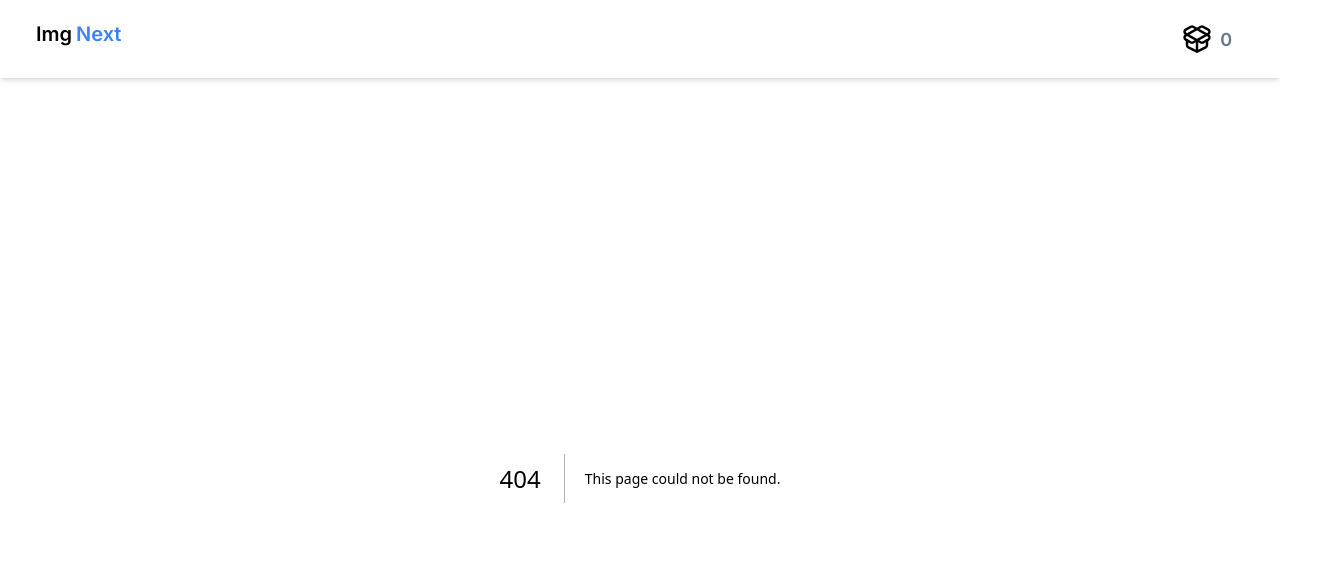
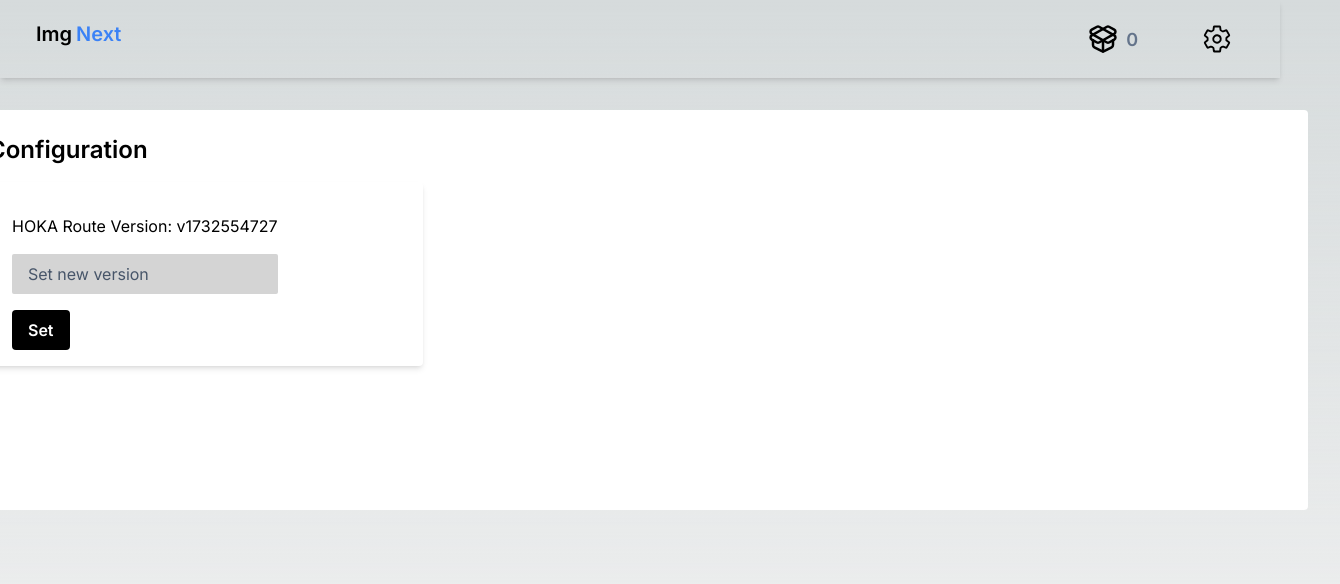
Before and after one commit to sawmeraw/imgnext, a Next.js app: page /config in a window 1280 px wide. Before the commit this address had no page. Shown: the top 584 px of the page, 1340 px wide, since content can reach past the window. Built offline with nearby package versions, Linux system fonts and the light colour scheme.

Commit message:
version update in config added

```diff
--- a/data/hokaVersion.json
+++ b/data/hokaVersion.json
@@ -1,3 +1,3 @@
 {
-    "version": "v1732554727"
+  "version": "v1732554727"
 }
--- /dev/null
+++ b/src/app/config/layout.tsx
@@ -0,0 +1,11 @@
+import PageWrapper from "@/components/PageWrapper"
+
+interface LayoutProps{
+    children: React.ReactNode
+}
+
+export default function Layout({children}: LayoutProps){
+    return (
+        <PageWrapper>{children}</PageWrapper>
+    )
+}
--- /dev/null
+++ b/src/app/config/page.tsx
@@ -0,0 +1,17 @@
+import UpdateHokaVersion from "@/components/UpdateHokaVersion"
+
+export default function ConfigPage(){
+    return(
+        <>
+            <main className="bg-white rounded px-4 py-2 text-black w-full min-h-[400px]">
+                <h2 className="font-semibold text-2xl mt-4">Configuration</h2>
+                <section className="flex mt-4">
+                    <div className="w-1/3 px-2 py-4 bg-white rounded overflow-hidden flex flex-col shadow-md">
+                        <UpdateHokaVersion/>
+                    </div>
+
+                </section>
+            </main>
+        </>
+    )
+}
--- /dev/null
+++ b/src/components/DisplayHokaVersion.tsx
@@ -0,0 +1,27 @@
+"use client"
+
+import { FormEvent, useEffect, useState } from "react"
+import { toast } from "react-toastify";
+
+export default function DisplayHokaVersion() {
+    const [version, updateVersion] = useState<string>();
+
+    useEffect(() => {
+        const fetchExisting = async () => {
+            const resp = await fetch('/version', { method: "GET" })
+            const data = await resp.json()
+            console.log(data)
+            updateVersion(data.version)
+
+        }
+        fetchExisting();
+    }, [])
+
+
+
+    return (
+        <div className="mt-4">
+            Current Version: {version}
+        </div>
+    )
+}
--- a/src/components/Navbar.tsx
+++ b/src/components/Navbar.tsx
@@ -3,6 +3,7 @@
 import { useCartStore } from "@/store/store";
 import Link from "next/link";
 import { LuPackageOpen } from "react-icons/lu";
+import { IoSettingsOutline } from "react-icons/io5";
 
 const Navbar = () => {
   const { cart } = useCartStore();
@@ -32,6 +33,12 @@ const Navbar = () => {
             <span className={cartCountClass}>{cartCount}</span>
           </li>
         </Link>
+               <Link href="/config" title="Set Configuration">
+          <li className="px-4 py-2 flex items-end gap-2 hover:bg-slate-200 rounded-md duration-200">
+            <IoSettingsOutline size={30} />
+          </li>
+        </Link>
+
       </ul>
     </nav>
   );
--- a/src/components/SearchForm.tsx
+++ b/src/components/SearchForm.tsx
@@ -3,10 +3,10 @@ import { useSearchStore } from "@/store/store";
 import { brandOptions } from "@/types/SearchTypes";
 import { FormEvent } from "react";
 import { toast } from "react-toastify";
-import UpdateHokaVersion from "./UpdateHokaVersion";
+import DisplayHokaVersion from "./DisplayHokaVersion";
 
 const SearchForm = ()=>{
-    const {brand, setBrand, setProductCode, setImageUrls, setLoading} = useSearchStore();
+    const {brand, setBrand, setProductCode, setImageUrls, setLoading, loading} = useSearchStore();
 
     const handleBrandChange = (brand: string)=>{
         setBrand(brand);
@@ -77,9 +77,9 @@ const SearchForm = ()=>{
                     </div>
 
                     <div className="mt-4">
-                        <button className="py-2 px-4 bg-black rounded text-white text-md font-semibold cursor-pointer hover:bg-stone-600 duration-200 " type="submit">Fetch</button>
+                        <button className={`py-2 px-4 rounded text-white ${loading ? 'bg-slate-600' : 'bg-black' } text-md font-semibold cursor-pointer hover:bg-stone-600 duration-200 `} type="submit" disabled={loading}>Fetch</button>
                     </div>
-                    {brand === "hoka" ? <UpdateHokaVersion/> : null}
+                    {brand === "hoka" ? <DisplayHokaVersion/> : null}
                 </form>
             </div>
         </div>
--- a/src/components/UpdateHokaVersion.tsx
+++ b/src/components/UpdateHokaVersion.tsx
@@ -2,9 +2,11 @@
 
 import { FormEvent, useEffect, useState } from "react"
 import { toast } from "react-toastify";
+import Loading from "./Loading";
 
 export default function UpdateHokaVersion() {
     const [version, updateVersion] = useState<string>();
+    const [loading, setLoading] = useState<boolean>();
 
     useEffect(() => {
         const fetchExisting = async () => {
@@ -12,12 +14,12 @@ export default function UpdateHokaVersion() {
             const data = await resp.json()
             console.log(data)
             updateVersion(data.version)
-
         }
         fetchExisting();
     }, [])
 
     const handleSubmit = async (event: FormEvent) => {
+        setLoading(true);
         event.preventDefault();
         const form = event.target as HTMLFormElement
         const version = form.version.value as string
@@ -30,28 +32,35 @@ export default function UpdateHokaVersion() {
                 body:JSON.stringify({version}),
             })
             if(resp.ok){
+                setLoading(false);
                 updateVersion(version);
-                toast.success("Version Updated Successfully")
+                toast.success("Version Updated Successfully");
+                setTimeout(()=>{
+                    form.reset()
+                }, 5000)
             }
         } catch(error){
             toast.error("Error updating version.")
+        } finally{
+            setLoading(false);
         }
-
-
     }
 
 
     return (
-        <div className="mt-4">
-            Current Version: {version}
-            {/* <form onSubmit={handleSubmit} method="post">
+        <div className="mt-4 px-4">
+            <div className="flex flex-row gap-3">
+            <p>HOKA Route Version: {version}</p>
+            <p>{loading ? <Loading/> : ""}</p>
+            </div>
+            <form onSubmit={handleSubmit} method="post">
                 <div className="mt-4">
                     <input name="version" required className="py-2 px-4 bg-neutral-300 rounded-sm placeholder:text-slate-600" type="text" placeholder="Set new version" />
                 </div>
                 <div className="mt-4">
                     <button className="py-2 px-4 bg-black rounded text-white text-md font-semibold cursor-pointer hover:bg-stone-600 duration-200 " type="submit">Set</button>
                 </div>
-            </form> */}
+            </form>
         </div>
     )
 }
```
